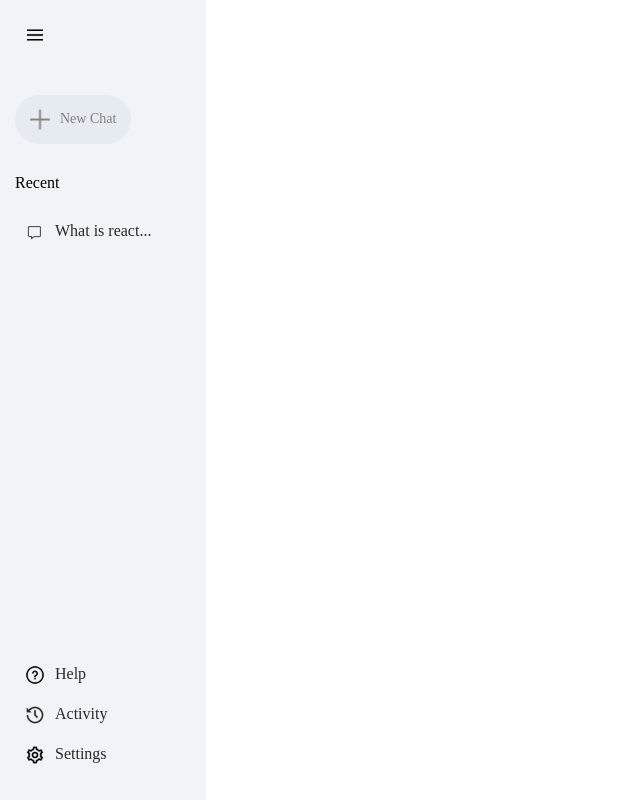
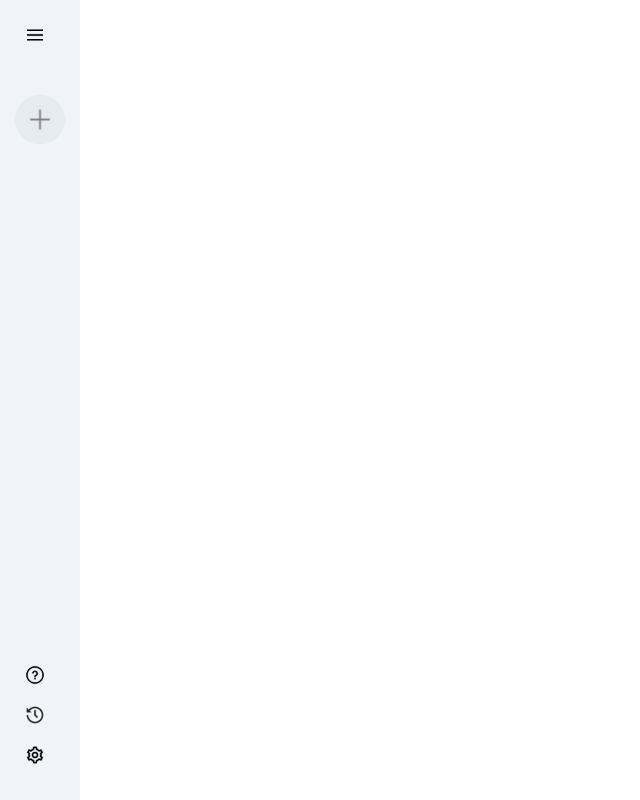
Before and after one commit to nHs2415/Gemini_clone, a React (Vite) app: page / in a window 1280 px wide. Shown: the whole page, without its empty margins (0-640 px from the left). Built offline with nearby package versions, Linux system fonts and the light colour scheme.

Commit message:
completing sidebar

```diff
--- a/src/components/Sidebar/Sidebar.jsx
+++ b/src/components/Sidebar/Sidebar.jsx
@@ -1,36 +1,45 @@
-import React from 'react'
+import React, { useState } from 'react'
 import './sidebar.css'
 import { assets } from '../../assets/assets'
 
 const Sidebar = () => {
+
+    const [extended, setExtended]  = useState(false)
+
   return (
     <div className='sidebar'>
         <div className="top">
-            <img className='menu' src={assets.menu_icon} alt='' />
+
+            <img onClick={()=>setExtended(prev=>!prev)} className='menu' src={assets.menu_icon} alt='' />
+
             <div className="new-chat">
                 <img src={assets.plus_icon} alt='' />
-                <p>New Chat</p>
+                {extended ? <p>New Chat</p> : null}
             </div>
-            <div className="recent">
+            {extended
+            ?   <div className="recent">
                 <p className="recent-title">Recent</p>
                 <div className="recent-entry">
                     <img src={assets.message_icon} alt='' />
                     <p>What is react...</p>
                 </div>
             </div>
+            : null
+            }
+
         </div>
         <div className="bottom">
             <div className="bottom-item recent-entry">
                 <img src={assets.question_icon} alt='' />
-                <p>Help</p>
+                {extended ?<p>Help</p> :null}
             </div>
             <div className="bottom-item recent-entry">
                 <img src={assets.history_icon} alt='' />
-                <p>Activity</p>
+                {extended ? <p>Activity</p> :null}
             </div>
             <div className="bottom-item recent-entry">
                 <img src={assets.setting_icon} alt='' />
-                <p>Settings</p>
+                {extended ? <p>Settings</p> : null}
             </div>
         </div>
     </div>
--- a/src/index.css
+++ b/src/index.css
@@ -1,7 +1,9 @@
+@import url('https://fonts.googleapis.com/css2?family=Outfit:wght@100..900&family=Poppins:ital,wght@0,100;0,200;0,300;0,400;0,500;0,600;0,700;0,800;0,900;1,100;1,200;1,300;1,400;1,500;1,600;1,700;1,800;1,900&display=swap');
 *{
   padding: 0;
   margin: 0;
   box-sizing: border-box;
+  font-family: outfit;
 }
 #root{
   min-height: 100vh;
```
